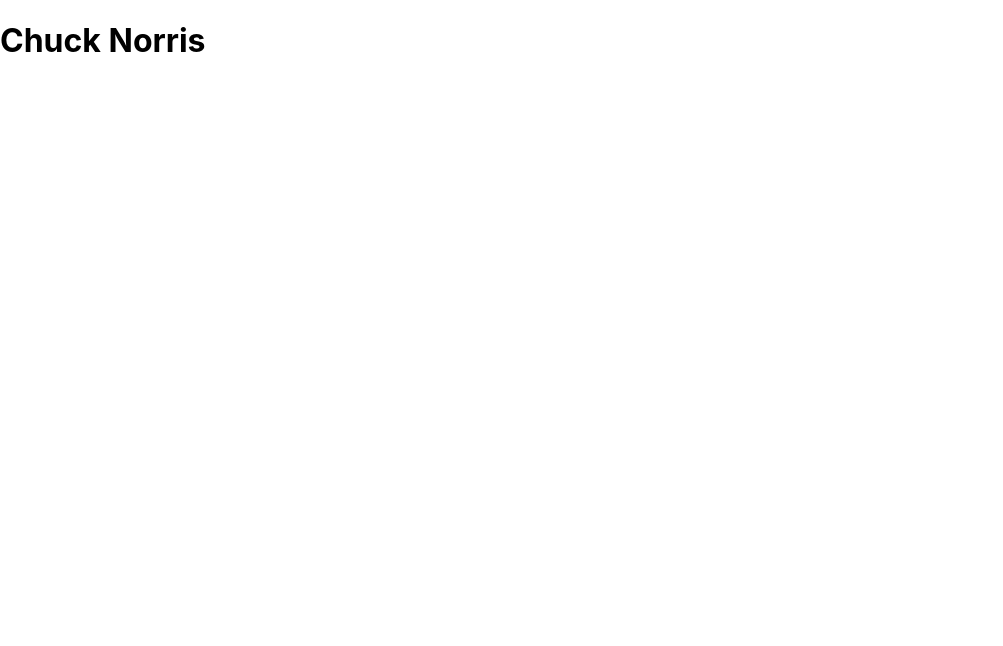
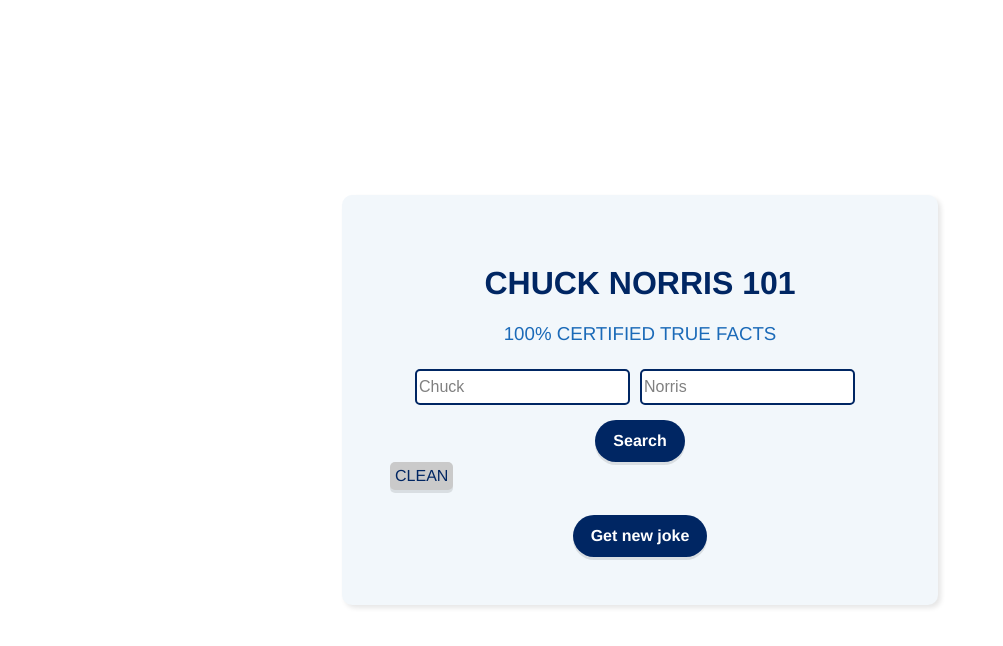
Before and after one commit to aishahbushra/chuck-norris, a React app: page / in a window 1280 px wide. Shown: the whole page, without its empty margins (0-1003 px from the left). Built offline with nearby package versions, Linux system fonts and the light colour scheme; no server answers.

Commit message:
functionality and styling done

```diff
--- a/src/components/App.js
+++ b/src/components/App.js
@@ -1,11 +1,70 @@
-import '../styles/App.css';
+import React, {useState, useEffect} from 'react';
+import axios from 'axios';
+import NameSearch from './nameSearch';
+import '../styles/App.scss';
 
 function App() {
+  const [joke, setJoke] = useState('');
+  const [categories, setCategories] = useState('');
+  const [firstName, setFirstName] = useState('Chuck');
+  const [lastName, setLastName] = useState('Norris');
+  const [errorMessage, setErrorMessage] = useState('');
+
+  const explicitEndpoint = `http://api.icndb.com/jokes/random?firstName=${firstName}&lastName=${lastName}`;
+
+    const getJoke = () => {
+      axios
+      .get(explicitEndpoint)
+      .then((response) => {
+        console.log(response);
+        setJoke(response.data.value.joke);
+        setCategories(response.data.value.categories);
+      })
+    }
+
+    useEffect(() => {
+      getJoke(setJoke, setCategories, setFirstName, setLastName)
+    }, []);
+
+    const handleChangeName = (e) => {
+      e.preventDefault();
+      if(firstName === '' || lastName === '') {
+        console.log("Error")
+        setErrorMessage("Please input both fields")
+      } else {
+      getJoke();
+      setErrorMessage("");
+      }
+    };
+
   return (
-     <h1>
-       Chuck Norris
-     </h1>
+    <div className="app-container">
+     <h1 className="title">CHUCK NORRIS 101</h1>
+     <h3 className="subheading">100% CERTIFIED TRUE FACTS</h3>
+     <div>
+       <NameSearch
+       firstName={firstName}
+       setFirstName={setFirstName}
+       lastName={lastName}
+       setLastName={setLastName}
+       onSubmit={handleChangeName}
+       errorMessage={errorMessage}
+       />
+     </div>
+     <div>
+     <div className="tag">
+  {categories.length > 0 ? categories.toString().toUpperCase() : "CLEAN" }
+    </div>
+     </div>
+     <p className="quote" dangerouslySetInnerHTML={{__html: joke}} />
+     <button
+     aria-label="generate new random joke"
+     className="next-button"
+     onClick={getJoke}>Get new joke
+     </button>
+     </div>
   );
 }
 
+
 export default App;
--- /dev/null
+++ b/src/components/nameSearch.js
@@ -0,0 +1,61 @@
+import React from 'react';
+import PropTypes from "prop-types";
+import '../styles/App.scss'
+import '../styles/nameSearch.scss'
+
+
+const NameSearch = ({firstName, setFirstName, lastName, setLastName, onSubmit, errorMessage}) => {
+
+    const handleFirstNameChange = (event) => setFirstName(event.target.value);
+    const handleLastNameChange = (event) => setLastName(event.target.value);
+
+
+   return (
+     <div>
+
+      <div className="name-fields">
+
+      <div className="name-box">
+      <input
+      className="name"
+      aria-label="Any first name"
+      type="text"
+      value={firstName}
+      onChange={handleFirstNameChange}
+      placeholder="First Name"/>
+      </div>
+
+      <div className="name-box">
+      <input
+      className="name"
+      aria-label="Any last name"
+      type="text"
+      value={lastName}
+      onChange={handleLastNameChange}
+      placeholder="Last Name"/>
+      </div>
+
+    </div>
+      <div className="error-message">{errorMessage}</div>
+
+      <button
+      aria-label="search joke using inputted name"
+      className="next-button"
+      type="submit"
+      onClick={onSubmit}>
+      Search
+      </button>
+
+      </div>
+    );
+  };
+
+NameSearch.propTypes = {
+    firstName: PropTypes.string.isRequired,
+    lastName: PropTypes.string.isRequired,
+    setFirstName: PropTypes.func.isRequired,
+    setLastName: PropTypes.func.isRequired,
+    onSubmit: PropTypes.func.isRequired
+}
+
+export default NameSearch;
--- a/src/index.js
+++ b/src/index.js
@@ -1,8 +1,7 @@
 import React from 'react';
 import ReactDOM from 'react-dom';
-import './index.css';
+import './styles/index.scss';
 import App from './components/App';
-
 
 ReactDOM.render(
   <React.StrictMode>
--- /dev/null
+++ b/src/styles/App.scss
@@ -0,0 +1,65 @@
+@import './variables.scss';
+
+#root {
+  display: flex;
+  align-items: center;
+  justify-content: center;
+  min-height: 100vh;
+}
+
+.app-container {
+background: #f2f7fb;
+padding: 3rem;
+border-radius: 10px;
+box-shadow: 3px 3px 5px rgba(0, 0, 0, 0.1);
+width: 500px;
+max-width: 100%;
+text-align: center;
+
+@media screen and (max-width: 480px) {
+  width: 250px;
+}
+
+}
+
+.title {
+  color: $color-navy;
+  font-weight: bold;
+}
+
+.subheading {
+ color: $color-blue;
+ font-weight: normal;
+}
+
+.next-button {
+  all: unset;
+  cursor: pointer;
+  background-color: $color-navy;
+  box-shadow: $box-shadow;
+  padding: 12px 18px 12px 18px;
+  border-radius: 50px;
+  color: white;
+  font-size: 16px;
+  font-weight: bolder;
+}
+
+.next-button:hover {
+  transition: all 0.2s ease-in-out;
+  background-color: $color-blue;
+}
+
+.tag {
+  background: rgb(202, 202, 202);
+  border-radius: 5px;
+  color: $color-navy;
+  box-shadow: $box-shadow;
+  padding: 5px;
+  max-width: fit-content;
+
+}
+
+.quote {
+  font-size: 25px;
+  font-style: oblique;
+}
--- a/src/index.css
+++ b/src/styles/index.scss
@@ -1,8 +1,7 @@
 body {
   margin: 0;
-  font-family: -apple-system, BlinkMacSystemFont, 'Segoe UI', 'Roboto', 'Oxygen',
-    'Ubuntu', 'Cantarell', 'Fira Sans', 'Droid Sans', 'Helvetica Neue',
-    sans-serif;
+  background: #fff;
+  font-family: Helvetica, sans-serif;
   -webkit-font-smoothing: antialiased;
   -moz-osx-font-smoothing: grayscale;
 }
--- /dev/null
+++ b/src/styles/nameSearch.scss
@@ -0,0 +1,36 @@
+@import './variables.scss';
+
+.name-fields {
+    display: flex;
+    flex-direction: row;
+    align-items: center;
+    justify-content: center;
+    padding: 5px 10px;
+
+    @media screen and (max-width: 480px) {
+        flex-direction: column;
+        padding-bottom: 0px;
+      }
+}
+
+.name-box {
+    padding-right: 10px;
+
+    @media screen and (max-width: 480px) {
+        padding-bottom: 10px;
+      }
+}
+
+.name {
+    border: 2px solid $color-navy;
+    border-radius: 5px;
+    font-size: 16px;
+    color: grey;
+    min-height: 30px;
+}
+
+.error-message {
+    padding-bottom: 10px;
+    color: red;
+    font-size: 14px;;
+}
--- /dev/null
+++ b/src/styles/variables.scss
@@ -0,0 +1,4 @@
+$color-navy: #002663;
+$color-blue: #1b6ab8;
+
+$box-shadow: 0 3px 0 rgba(0,0,0,.1);
```
Also changed, not shown: package.json (+8 -0 lines), src/tests/App.test.js (+32 -4 lines), src/styles/App.css (deleted), 2 other files.
